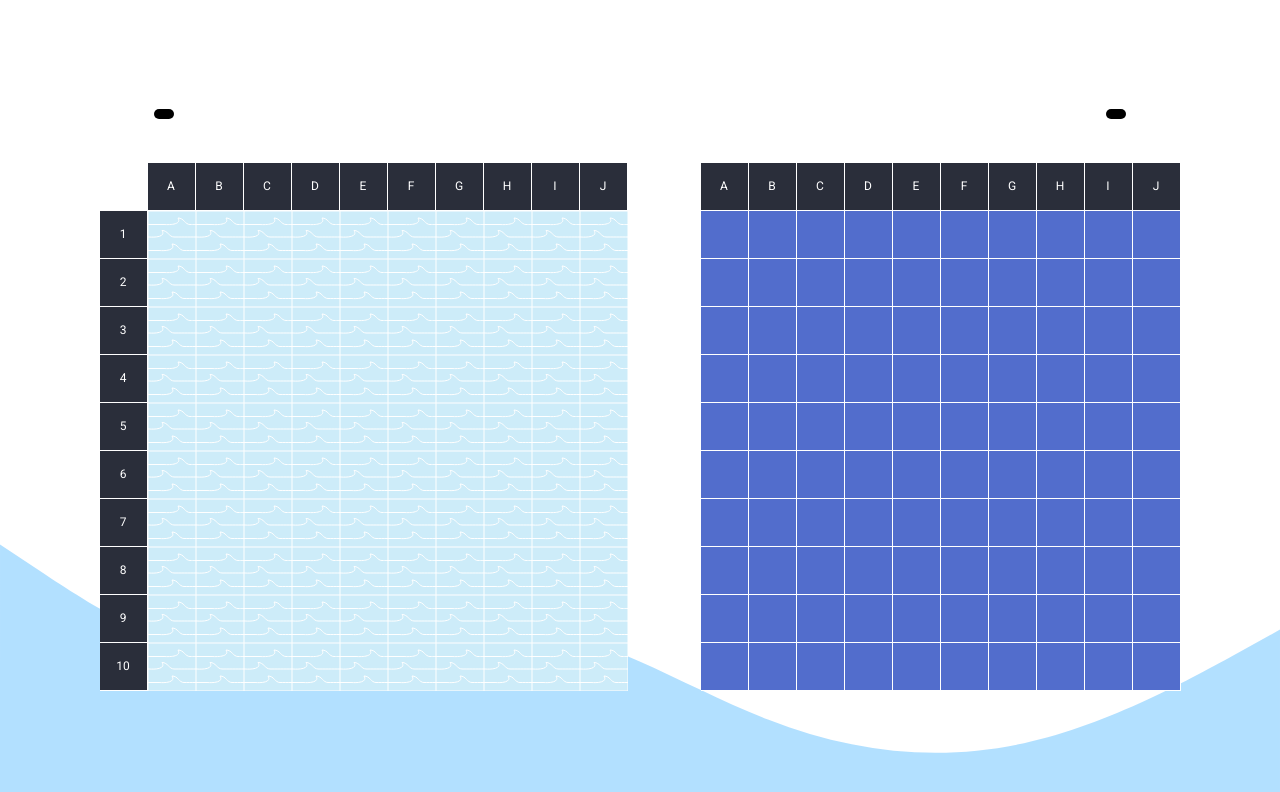
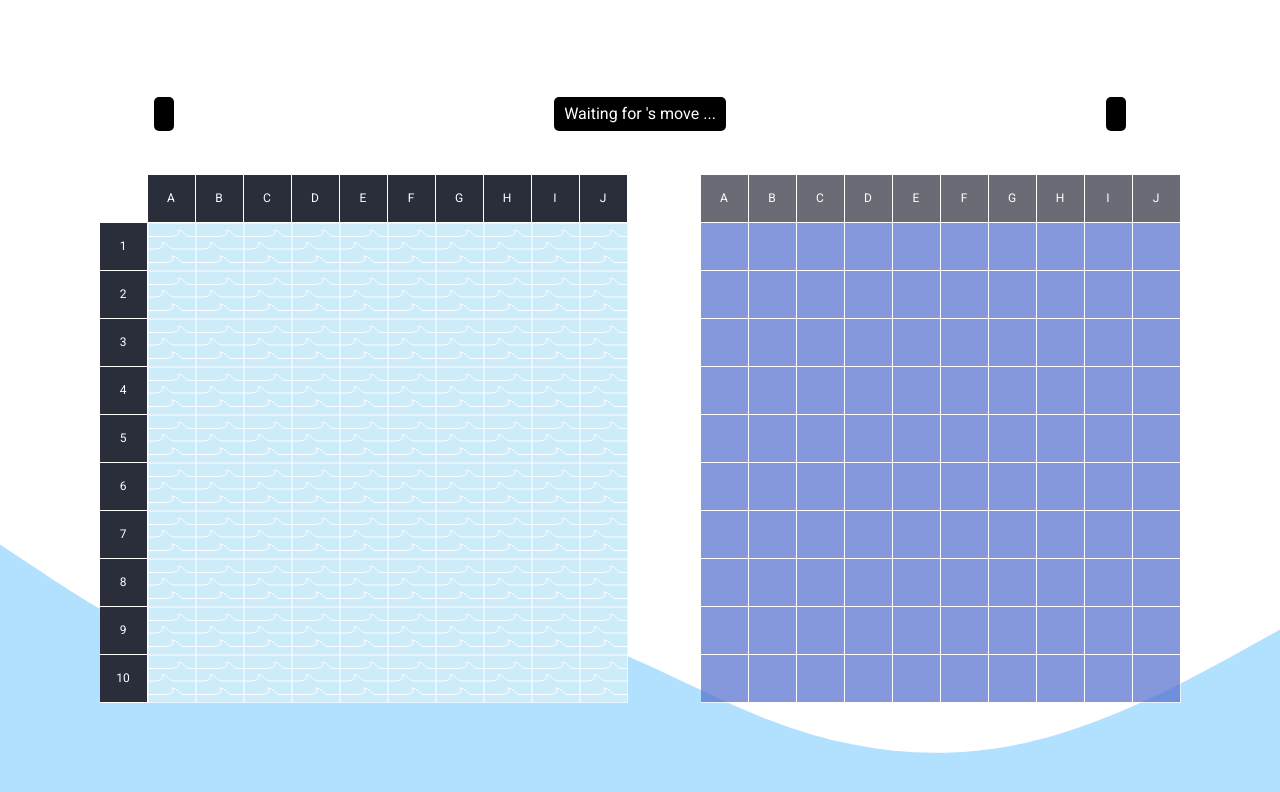
Before and after one commit to Furkangunduz/battleship, a React (Create React App) app: page /battle in a window 1280 px wide. Shown: the top 792 px of the page. Built offline with nearby package versions, Linux system fonts and the light colour scheme; no server answers.

Commit message:
Make Turns clear for players.

```diff
--- a/src/components/Board.jsx
+++ b/src/components/Board.jsx
@@ -1,5 +1,6 @@
 import { useContext } from 'react';
 import ShipContext from '../ShipContext';
+import BattleContext from '../BattleContext';
 
 import Square from './Square';
 import Guide from './Guide';
@@ -10,6 +11,7 @@ const SideGuide = [' ', '1', '2', '3', '4', '5', '6', '7', '8', '9', '10'];
 
 function Board({ isEnemyBoard, board }) {
 	const { shipPosition, shipsInfo, shipType } = useContext(ShipContext);
+	const { isMyTurn } = useContext(BattleContext);
 
 	const renderSquare = (i) => {
 		const x = i % 11;
@@ -70,7 +72,10 @@ function Board({ isEnemyBoard, board }) {
 	}
 
 	return (
-		<div key={isEnemyBoard ? 'enemy' : 'my'} className='board'>
+		<div
+			style={{ opacity: isEnemyBoard && !isMyTurn && '.7' }}
+			key={isEnemyBoard ? 'enemy' : 'my'}
+			className='board'>
 			{squares}
 		</div>
 	);
--- a/src/index.js
+++ b/src/index.js
@@ -11,6 +11,7 @@ import 'bootstrap/dist/css/bootstrap.min.css';
 import { ShipProvider } from "./ShipContext"
 import { SocketProvider } from "./SocketContext"
 import { UserProvider } from './UserContext';
+import { BattleProvider } from './BattleContext';
 
 import { ToastContainer } from 'react-toastify';
 import App from './App';
@@ -19,8 +20,8 @@ import App from './App';
 const root = ReactDOM.createRoot(document.getElementById('root'));
 root.render(
   <UserProvider>
-
     <ShipProvider>
+      <BattleProvider>
         <BrowserRouter>
           <SocketProvider>
             <App />
@@ -37,6 +38,7 @@ root.render(
             />
           </SocketProvider>
         </BrowserRouter>
+      </BattleProvider>
     </ShipProvider>
   </UserProvider>
 );
--- a/src/pages/Battle.jsx
+++ b/src/pages/Battle.jsx
@@ -3,16 +3,16 @@ import { useEffect, useContext, useState } from 'react';
 import ShipContext from '../ShipContext';
 import SocketContext from '../SocketContext';
 import UserContext from '../UserContext';
+import BattleContext from '../BattleContext';
 import { toast } from 'react-toastify';
 
 function Battle({ navigate }) {
 	const { setIsBattleStart } = useContext(ShipContext);
 	const { socket } = useContext(SocketContext);
 	const { userData, enemyName } = useContext(UserContext);
-	const [myBoard, setmyBoard] = useState(null);
-	const [enemyBoard, setenemyBoard] = useState(null);
+	const { myBoard, setMyBoard, enemyBoard, setEnemyBoard, isMyTurn, setIsMyTurn } =
+		useContext(BattleContext);
 
-	useEffect(() => {}, []);
 	useEffect(() => {
 		setIsBattleStart(true);
 		socket.on('not_your_turn', () => {
@@ -21,9 +21,10 @@ function Battle({ navigate }) {
 		socket.on('new_map', (new_map) => {
 			new_map.forEach((player) => {
 				if (player[0] == enemyName) {
-					setenemyBoard(player[1]);
+					setEnemyBoard(player[1]);
 				} else {
-					setmyBoard(player[1]);
+					setIsMyTurn(player[2]);
+					setMyBoard(player[1]);
 				}
 			});
 		});
@@ -39,6 +40,11 @@ function Battle({ navigate }) {
 		<div className='battle-container'>
 			<div className='players-name'>
 				<p>{userData.userName}</p>
+				<p>
+					{isMyTurn
+						? `Waiting for ${userData.userName}'s move ...`
+						: `Waiting for ${enemyName}'s move ...`}
+				</p>
 				<p>{enemyName}</p>
 			</div>
 			<div className='boards-container'>
--- a/src/pages/WaitingPage.jsx
+++ b/src/pages/WaitingPage.jsx
@@ -3,6 +3,7 @@
 import style from '../style/waiting_Page.module.css';
 import SocketContext from '../SocketContext';
 import UserContext from '../UserContext';
+import BattleContext from '../BattleContext';
 import { useContext, useEffect } from 'react';
 import { useParams } from 'react-router-dom';
 import { toast } from 'react-toastify';
@@ -10,20 +11,23 @@ import { toast } from 'react-toastify';
 function WaitingPage({ navigate }) {
 	const { socket } = useContext(SocketContext);
 	const { userData, setEnemyName } = useContext(UserContext);
+	const { setIsMyTurn } = useContext(BattleContext);
 
 	const params = useParams();
 
 	useEffect(() => {
 		socket.on('start_battle', () => {
-			console.log('Starting battle');
+			console.log('Battle starting');
 			navigate('/battle');
 		});
-		socket.on('players', ([name1, name2]) => {
-			console.log(name1, name2);
-			if (userData.userName == name1) {
-				setEnemyName(name2);
+		socket.on('players', ([player1, player2]) => {
+			console.log(player1, player2);
+			if (userData.userName == player1[0]) {
+				setIsMyTurn(player1[1]);
+				setEnemyName(player2[0]);
 			} else {
-				setEnemyName(name1);
+				setIsMyTurn(player2[1]);
+				setEnemyName(player1[0]);
 			}
 		});
 		socket.on('opponent-left', () => {
--- a/src/style/board.css
+++ b/src/style/board.css
@@ -45,6 +45,7 @@
 	justify-content: center;
 	align-items: center;
 	background-color: rgba(0, 0, 0, 0.5);
+	z-index: 9;
 }
 .how-to-play .info {
 	position: relative;
```
Lines whose indentation alone changed are shown as unchanged.
